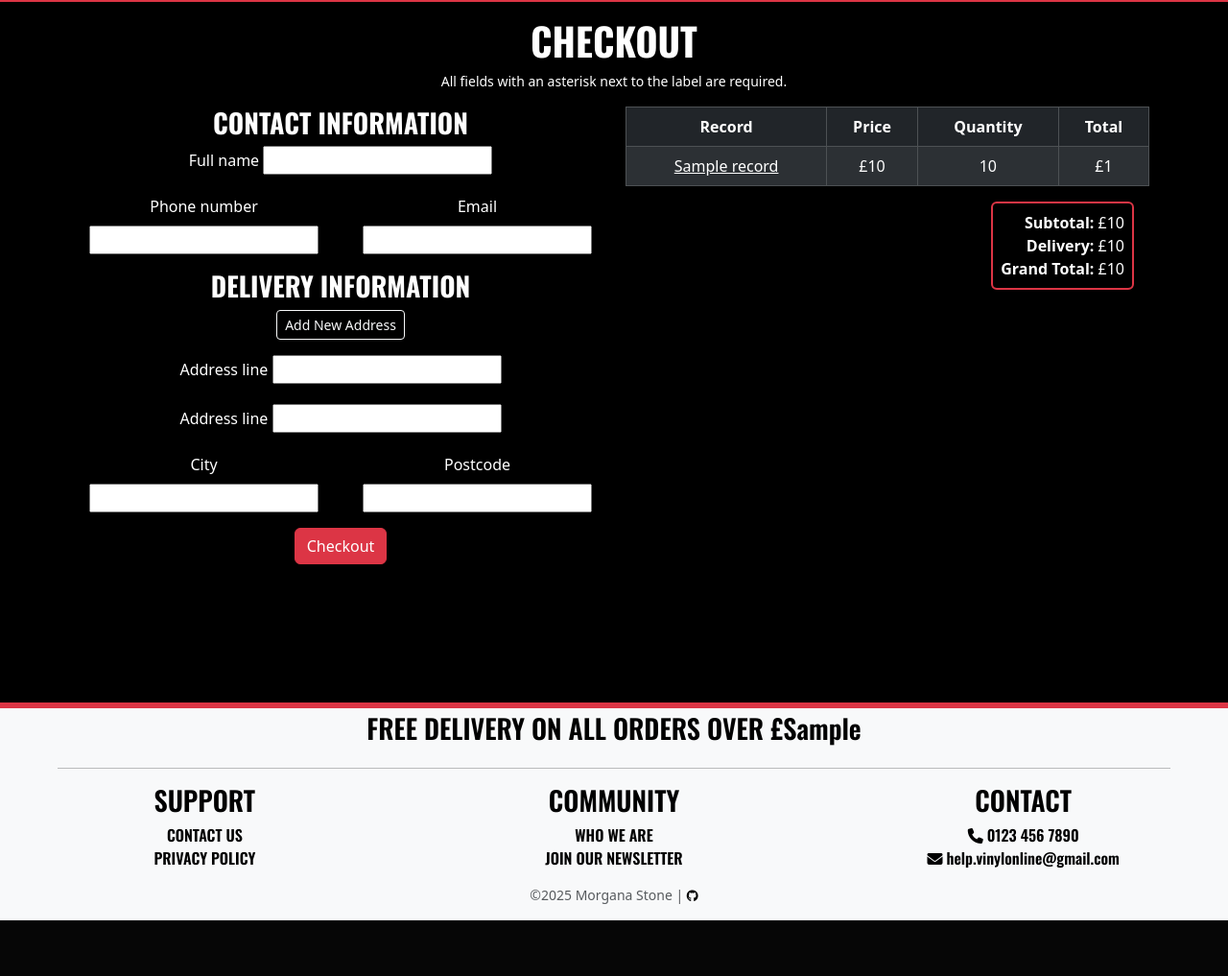
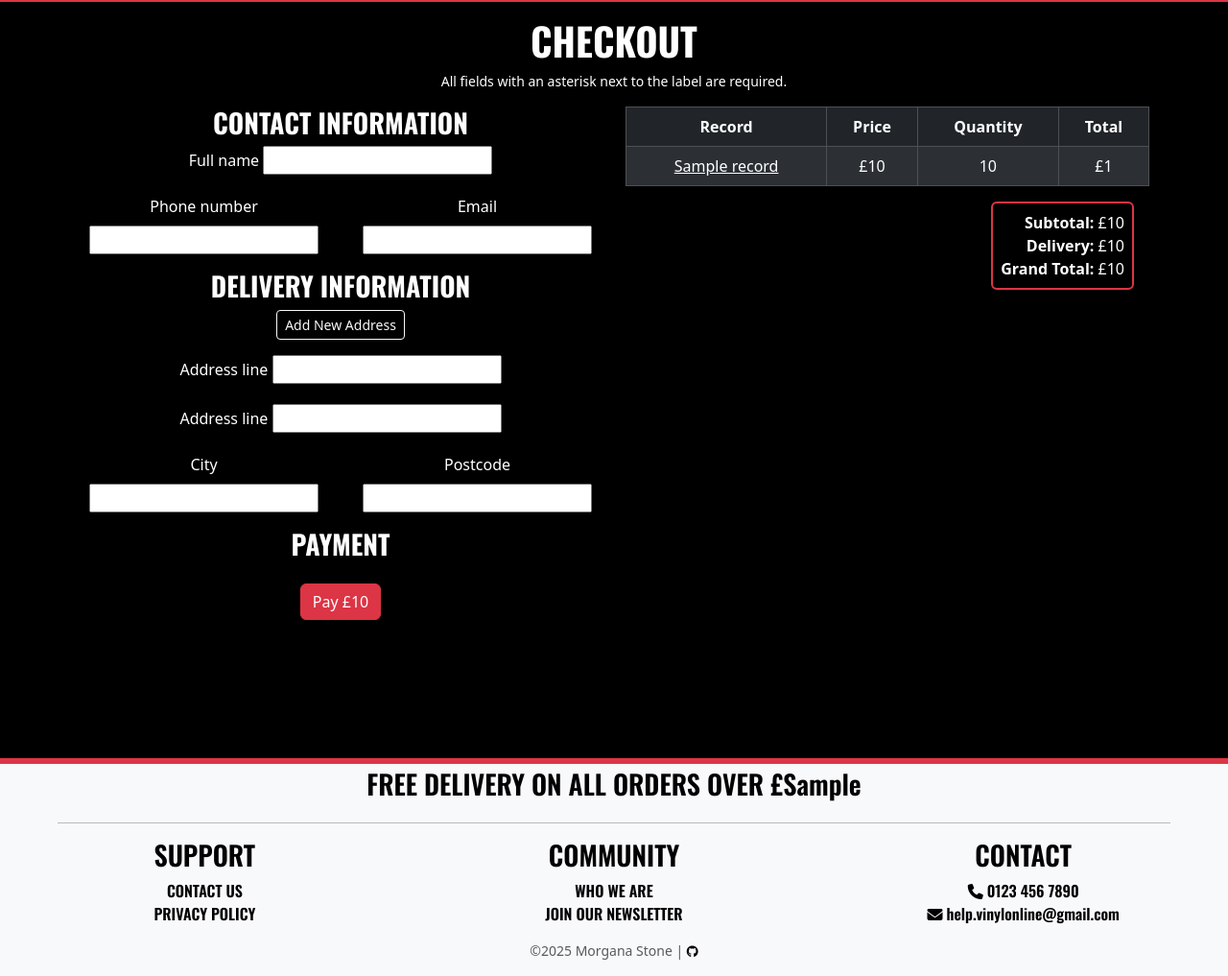
Before and after one commit to Morgana-S/vinyl-online, a Django app: template checkout/templates/checkout/checkout.html in a window 1280 px wide. Shown: the part 210-1227 px from the top of the page at 96% size. Before the commit the page ends 1169 px from the top, so only its background shows below. Run offline with Django 5.2, Linux system fonts and the light colour scheme; the template is opened without the code that fills it: most values are stand-ins (such as "Sample title", 1, 10 or a date in 2020); form fields are guessed from the names that the template uses; some libraries are stand-ins or nearby versions.

Commit message:
Alter checkout template to use ajax calls

```diff
--- a/checkout/templates/checkout/checkout.html
+++ b/checkout/templates/checkout/checkout.html
@@ -9,7 +9,7 @@
     <!-- Order Details -->
     <div class="row">
         <div class="col-12 col-md-6 mx-auto mb-5 pb-5">
-            <form method="POST" class="text-white">
+            <form id="payment-form" method="POST" class="text-white">
                 {% csrf_token %}
                 <h3 class="text-white category-header">CONTACT INFORMATION</h3>
                 <!-- Full Name -->
@@ -145,7 +145,10 @@
                     </div>
                 </div>
                 {% endif %}
-                <button type="submit" class="btn btn-danger">Checkout</button>
+                <h3 class="category-header text-white">PAYMENT</h3>
+                <div id="card-element"></div>
+                <div id="card-errors"></div>
+                <button type="submit" class="btn btn-danger mt-3">Pay £{{ grand_total }}</button>
             </form>
         </div>
         <!-- Basket Summary -->
@@ -189,5 +192,86 @@
 {% endblock %}
 
 {% block custom-scripts %}
+<!-- Stripe -->
+<script src="https://js.stripe.com/v3/"></script>
+<script>
+    const stripe = Stripe('{{ stripe_public_key }}');
+    const elements = stripe.elements();
+
+    // Style configuration for dark theme
+    const style = {
+        base: {
+            color: '#ffffff',
+            fontFamily: '"Helvetica Neue", Helvetica, sans-serif',
+            fontSmoothing: 'antialiased',
+            fontSize: '16px',
+            '::placeholder': {
+                color: '#cccccc'
+            },
+            padding: '12px 14px',
+            backgroundColor: '#1a1a1a',
+        },
+        invalid: {
+            color: '#ff3860',
+            iconColor: '#ff3860'
+        }
+    };
+
+    const cardElement = elements.create("card", { style: style });
+    cardElement.mount("#card-element");
+
+    // Handle form submission
+    const form = document.getElementById("payment-form");
+    form.addEventListener("submit", async (event) => {
+        event.preventDefault();
+
+        const { error, paymentIntent } = await stripe.confirmCardPayment(
+            "{{ client_secret }}",
+            {
+                payment_method: {
+                    card: cardElement,
+                    billing_details: {
+                        name: document.getElementById("id_full_name").value,
+                        email: document.getElementById("id_email").value
+                    }
+                }
+            }
+        );
+
+        if (error) {
+            document.getElementById("card-errors").textContent = error.message;
+        } else if (paymentIntent.status === "succeeded") {
+            const formData = {
+                stripe_pid: paymentIntent.id,
+                full_name: document.getElementById("id_full_name").value,
+                email: document.getElementById("id_email").value,
+                phone_number: document.getElementById("id_phone_number").value,
+                address_line1: document.getElementById("id_address_line1").value,
+                address_line2: document.getElementById("id_address_line2").value,
+                city: document.getElementById("id_city").value,
+                postcode: document.getElementById("id_postcode").value,
+                save_new_address: document.getElementById("id_save_new_address")?.checked || false
+            };
+
+            fetch("{% url 'checkout' %}", {
+                method: "POST",
+                body: JSON.stringify(formData),
+                headers: {
+                    'Content-Type': 'application/json',
+                    'X-CSRFToken': '{{ csrf_token }}'
+                }
+            })
+                .then(response => response.json())
+                .then(data => {
+                    if (data.success) {
+                        window.location.href = `/checkout/order/${data.order_uuid}/?from_checkout=True`
+                    } else {
+                        document.getElementById("card-errors").textContent = JSON.stringify(data.errors)
+                    }
+                })
+        }
+    });
+</script>
+<!-- Form JS -->
 <script src="{% static 'js/checkout.js' %}"></script>
 {% endblock %}
```
